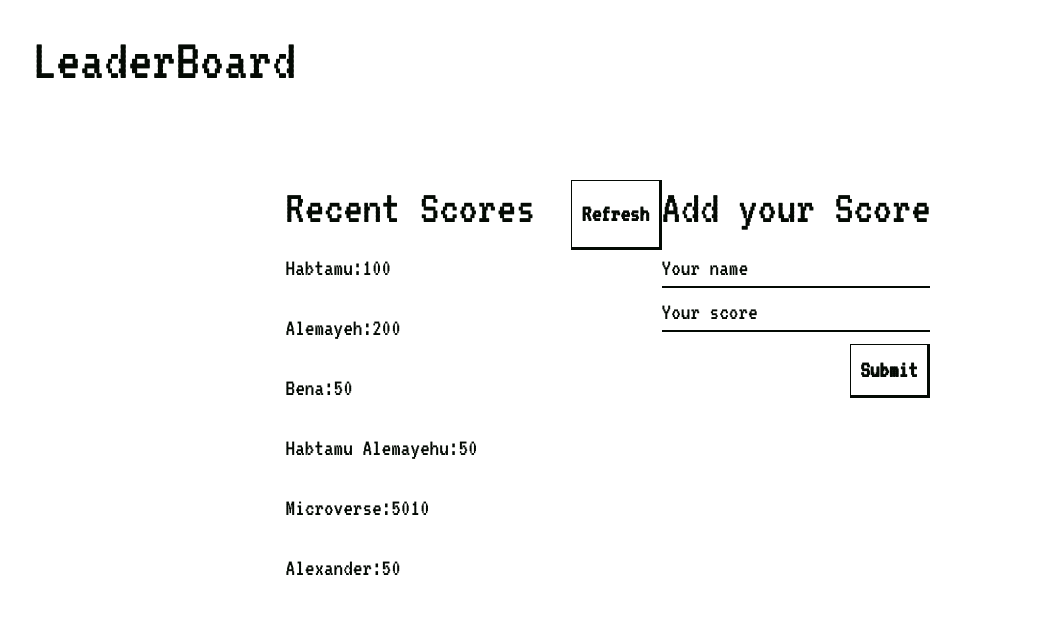
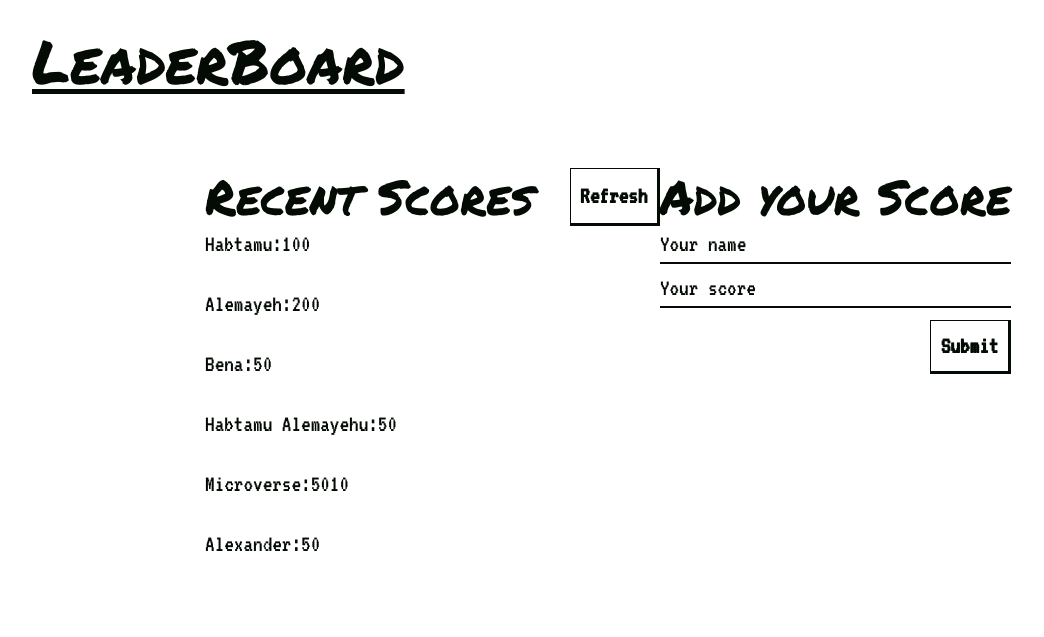
Before and after one commit to Benawi/Leaderboard, a website built with webpack: page src/index.html in a window 1280 px wide. Shown: the whole page, without its empty margins (32-1076 px from the left). Built offline with nearby package versions, Linux system fonts and the light colour scheme.

Commit message:
Add styles for the font styles

```diff
--- a/src/styles.css
+++ b/src/styles.css
@@ -77,3 +77,22 @@ input[type=number]::-webkit-outer-spin-button {
 .default-input-style::placeholder {
   color: var(--main-color);
 }
+
+/* FONT STYLES */
+
+.paragraph-style {
+  margin: 0 !important;
+}
+
+.underline-effect {
+  text-decoration: underline;
+  text-decoration-color: var(--main-color);
+  text-decoration-thickness: 5px;
+  text-underline-offset: 5px;
+}
+
+.title-style {
+  font-family: 'Permanent Marker', cursive;
+  color: var(--main-color);
+  margin-bottom: 0 !important;
+}
```
